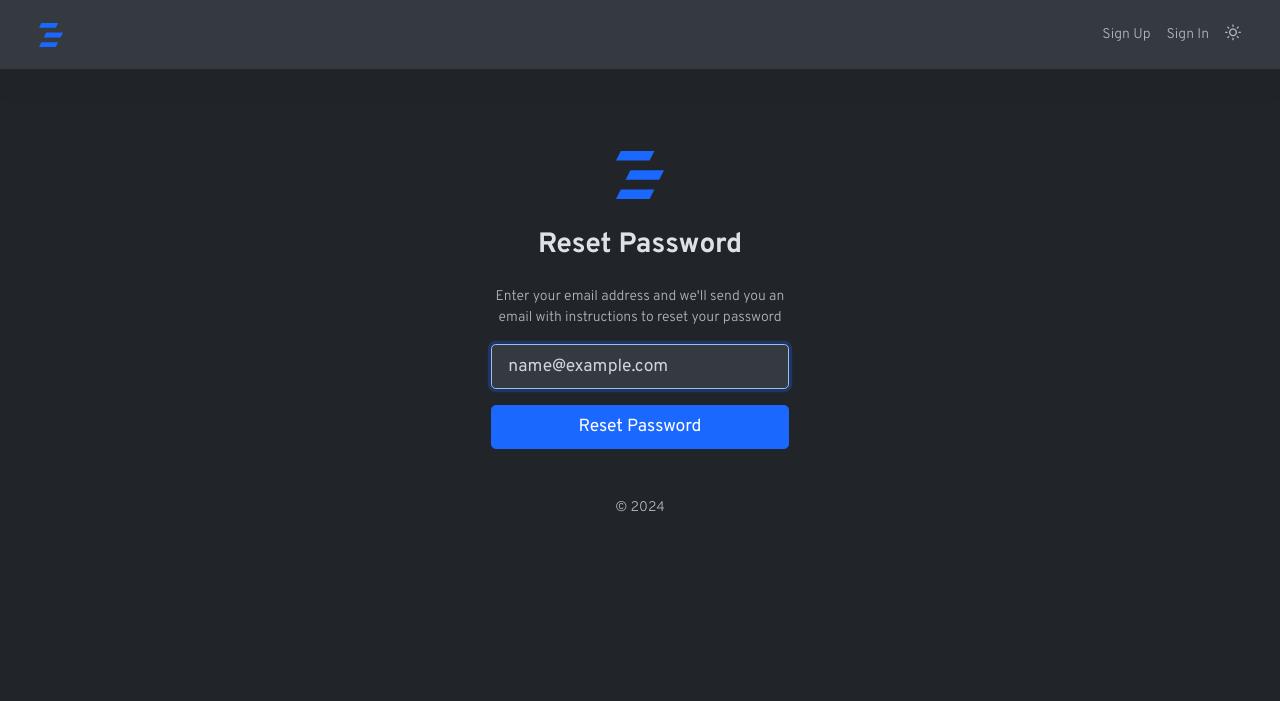
After one commit to amoghkini/expense-tracker, a Python web app: template src/auth/templates/reset_password_request.html in a window 1280 px wide. The commit adds this page. Shown: the top 701 px of the page. Run offline with Jinja, Linux system fonts and the light colour scheme; the template is opened without the code that fills it: most values are stand-ins (such as "Sample title", 1, 10 or a date in 2020); some libraries are stand-ins or nearby versions; some web fonts are replaced.

Commit message:
Implementation of reset password api

```diff
--- a/src/auth/templates/login.html
+++ b/src/auth/templates/login.html
@@ -48,8 +48,9 @@
             <button class="btn btn-lg btn-primary btn-block" type="submit">Let me in</button>
             <div class="d-flex justify-content-between align-items-center">
                 <a href="{{ url_for('auth.login_api') }}">Login via OTP</a>
-                <a href="{{ url_for('auth.login_api') }}">Forgot Password</a>
+                <a href="{{ url_for('auth.reset_password_api') }}">Forgot Password</a>
             </div>
+            <p class="mt-5 mb-3 text-muted">© 2023</p>
         </form>
     </div>
 </div>
--- /dev/null
+++ b/src/auth/templates/reset_password_request.html
@@ -0,0 +1,49 @@
+{% extends "base.html" %}
+
+{% block title %}Login{% endblock %}
+
+{% block additional_css %}
+{% endblock %}
+
+{% block navbar %}
+{% include 'non_authenticated_navbar.html' %}
+{% endblock %}
+
+{% block content %}
+
+    <div class="wrapper vh-75">
+      <div class="row align-items-center h-75">
+        <form class="needs-validation col-lg-3 col-md-4 col-10 mx-auto text-center" action="{{url_for('auth.reset_password_api')}}"" method="POST" novalidate>
+          <div class="mx-auto text-center my-4">
+            <a class="navbar-brand mx-auto mt-2 flex-fill text-center" href="{{url_for('core.index_api')}}">
+              <svg version="1.1" id="logo" class="navbar-brand-img brand-md" xmlns="http://www.w3.org/2000/svg" xmlns:xlink="http://www.w3.org/1999/xlink" x="0px" y="0px" viewBox="0 0 120 120" xml:space="preserve">
+                <g>
+                  <polygon class="st0" points="78,105 15,105 24,87 87,87 	" />
+                  <polygon class="st0" points="96,69 33,69 42,51 105,51 	" />
+                  <polygon class="st0" points="78,33 15,33 24,15 87,15 	" />
+                </g>
+              </svg>
+            </a>
+            <h2 class="my-3">Reset Password</h2>
+          </div>
+          <p class="text-muted">Enter your email address and we'll send you an email with instructions to reset your password</p>
+        <div class="form-group">
+            <label for="inputEmail" class="sr-only">Email address</label>
+            <input type="email" id="inputEmail" name="email" value="{{form_data['email']}}" class="form-control form-control-lg"
+                placeholder="Email address" required="" autofocus="">
+            <div class="invalid-feedback"> Please enter a valid email </div>
+            {% if errors and 'email' in errors %}
+                <div class="invalid-feedback-backend-error"> {{errors['email']}} </div>
+            {% endif %}
+        </div>
+          <button class="btn btn-lg btn-primary btn-block" type="submit">Reset Password</button>
+          <p class="mt-5 mb-3 text-muted">© 2024</p>
+        </form>
+      </div>
+    </div>
+
+{% endblock content %}
+
+
+{% block additional_js %}
+{% endblock %}
--- a/src/auth/templates/security.html
+++ b/src/auth/templates/security.html
@@ -28,7 +28,7 @@
                         <div class="row align-items-center">
                             <div class="col">
                                 <strong class="mb-2">Change Password</strong>
-                                <p class="text-muted mb-0">Use this link to change your account password.</p>
+                                <p class="text-muted mb-0">Last changed on 2024/04/26.</p>
                             </div> <!-- .col -->
                             <div class="col-auto">
                                 <button class="btn btn-primary btn-sm">Change</button>
--- a/src/auth/urls.py
+++ b/src/auth/urls.py
@@ -6,6 +6,8 @@ from auth.views import (
     AuthProfileSecurity,
     AuthProfileSettingsView,
     AuthProfileNotificationsSettings,
+    AuthProfileResetPassword,
+    AuthProfileResetPasswordConfirmation,
     AuthSignUpView,
 )
 
@@ -19,6 +21,8 @@ routes = [
             ('/profile-settings', 'profile_settings_api', AuthProfileSettingsView),
             ('/profile-security', 'profile_security_api', AuthProfileSecurity),
             ('/profile-notifications-settings', 'profile_notifications_settings_api', AuthProfileNotificationsSettings),
+            ('/reset-password', 'reset_password_api', AuthProfileResetPassword),
+            ('/reset-password-confirmation', 'reset_password_confirmation_api', AuthProfileResetPasswordConfirmation),
             ('/signup', 'signup_api', AuthSignUpView),
     )
 ]
```
Also changed, not shown: src/auth/templates/reset_password_request_confirmation.html (added, +40 -0 lines), src/auth/views.py (+22 -0 lines).
